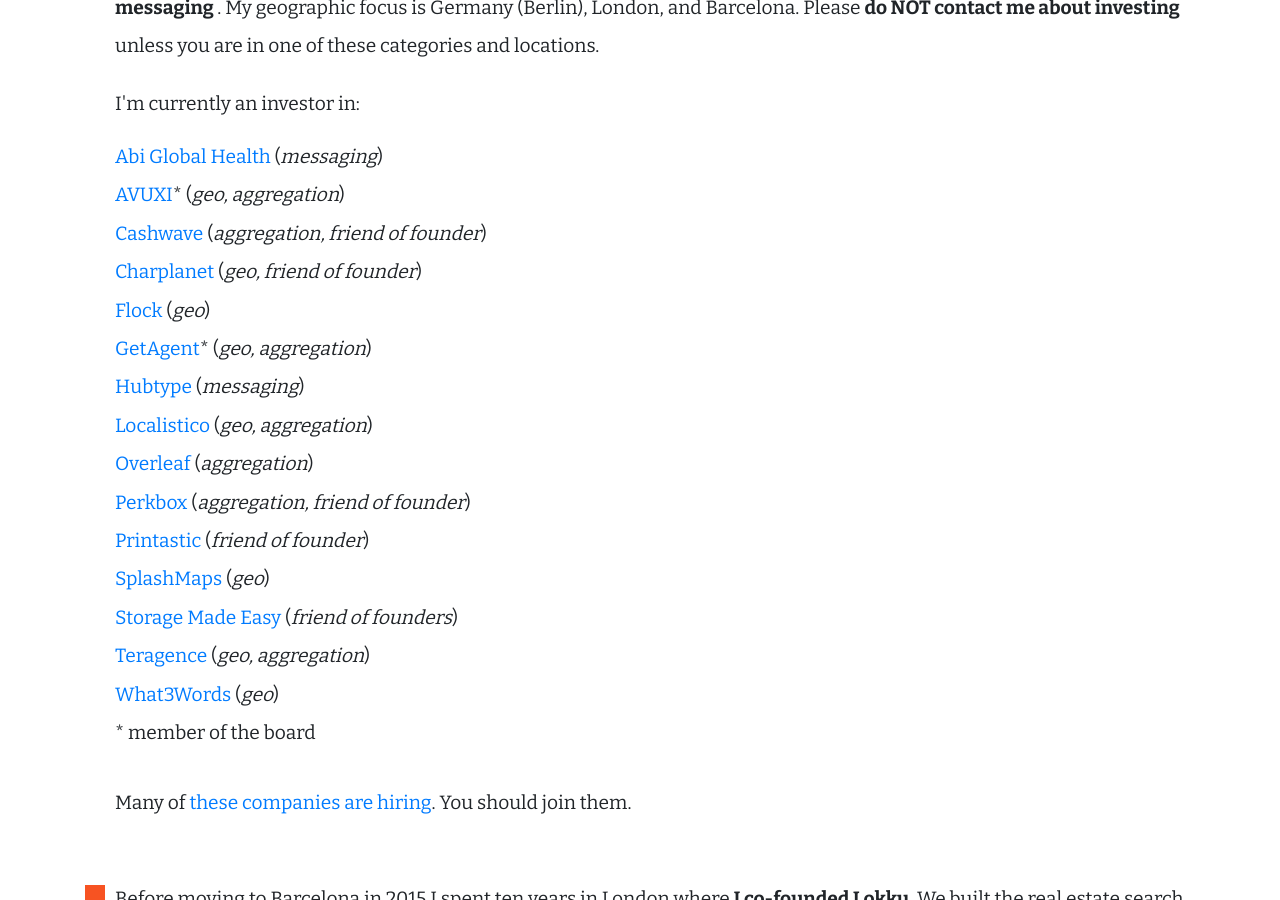
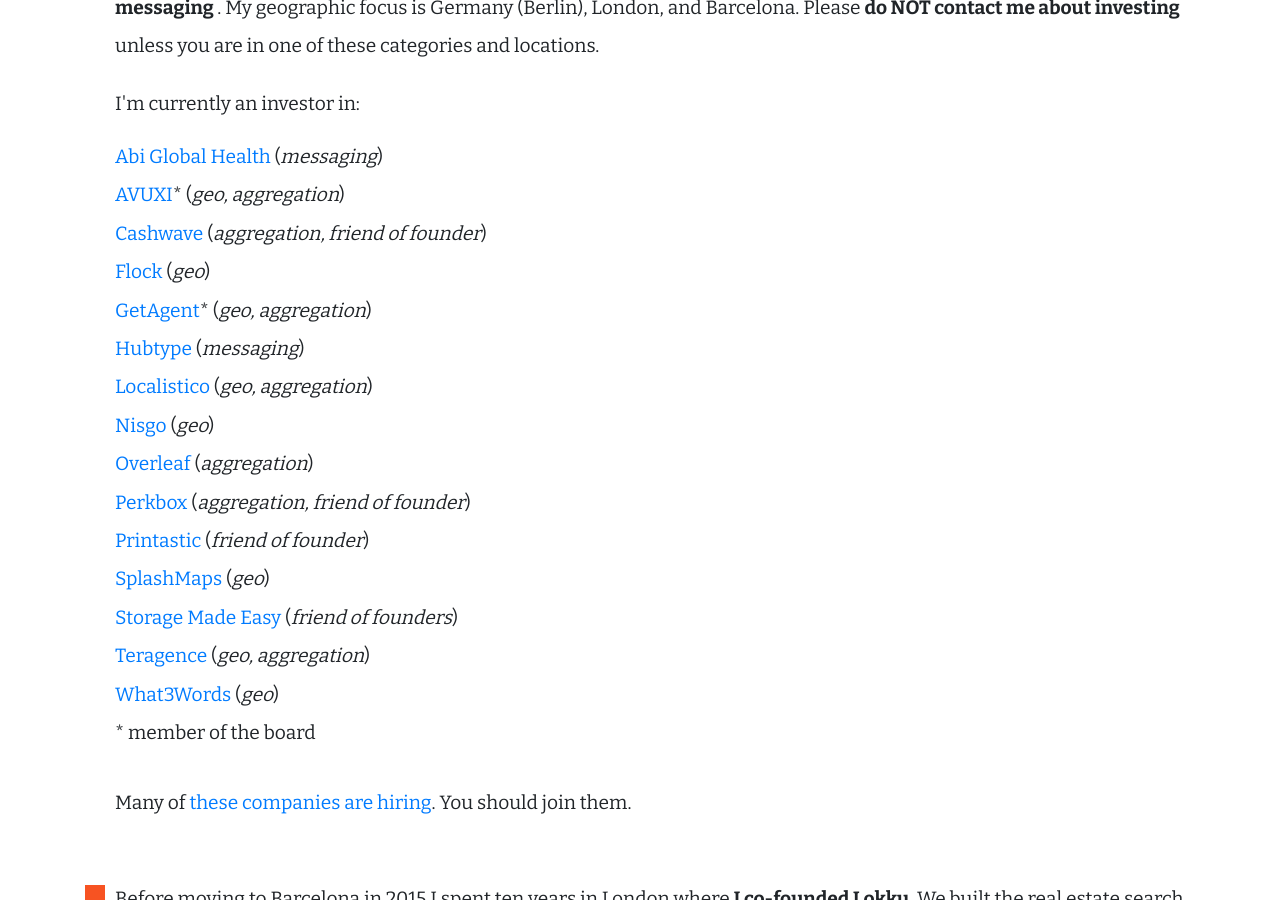
Before and after one commit to freyfogle/freyfogle.github.io, a Jekyll site: the page built from index.html, in a window 1280 px wide and 900 px high, scrolled down 776 px. Built offline with Jekyll 4.4.1, drawn with Linux system fonts in a browser that asks for light colours.

Commit message:
charplanet is now nisgo

```diff
--- a/index.html
+++ b/index.html
@@ -56,9 +56,6 @@ layout: default
             <a href="http://www.cashwave.io" target="_blank">Cashwave</a>
             (<i>aggregation, friend of founder</i>)
             <br/>
-            <a href="https://www.charplanet.com" target="_blank">Charplanet</a>
-            (<i>geo, friend of founder</i>)
-            <br/>
             <a href="https://www.flockcover.com" target="_blank">Flock</a>
             (<i>geo</i>)
             <br/>
@@ -70,6 +67,9 @@ layout: default
             <br/>
             <a href="https://localistico.com" target="_blank">Localistico</a>
             (<i>geo, aggregation</i>)
+            <br/>
+            <a href="https://www.nisgo.com" target="_blank">Nisgo</a>
+            (<i>geo</i>)
             <br/>
             <a href="https://www.overleaf.com" target="_blank">Overleaf</a>
             (<i>aggregation</i>)
```
